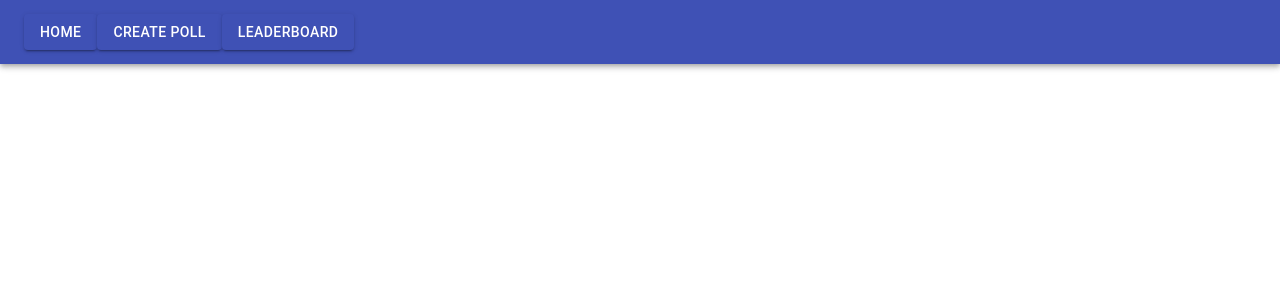
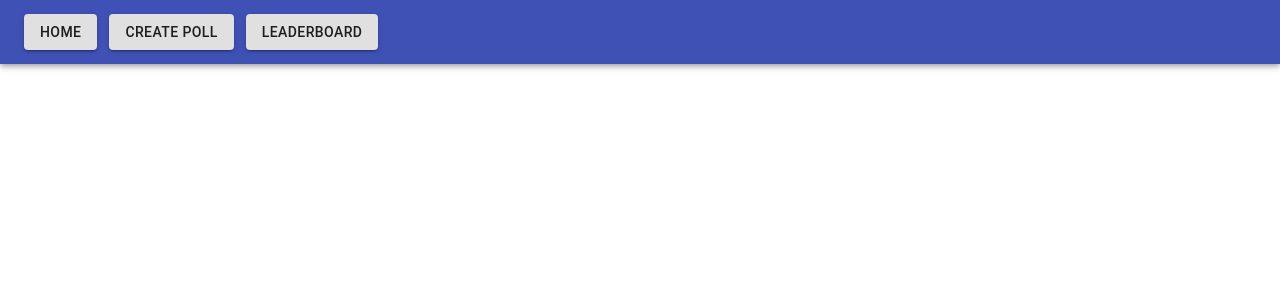
Before and after one commit to DjRAST/udacity-react-would-you-rather, a React (Create React App) app: page /login in a window 1280 px wide. Shown: the top 300 px of the page. Built offline with nearby package versions, Linux system fonts and the light colour scheme.

Commit message:
Added logout button & basic auth redux reducer

```diff
--- /dev/null
+++ b/src/actions/auth.js
@@ -0,0 +1,11 @@
+export const LOGIN = 'LOGIN'
+export const LOGOUT = 'LOGOUT'
+
+export const login = (id) => ({
+  type: LOGIN,
+  id
+})
+
+export const logout = () => ({
+  type: LOGOUT,
+})
--- a/src/components/HeaderNav.js
+++ b/src/components/HeaderNav.js
@@ -1,17 +1,41 @@
-import React from 'react'
+import React, { Component, Fragment } from 'react'
+import { connect } from 'react-redux'
 // import { NavLink } from 'react-router-dom'
-import { AppBar, Button, Toolbar } from '@material-ui/core';
+import { styled } from '@material-ui/core/styles'
+import { AppBar, Button, Toolbar } from '@material-ui/core'
+import { logout } from '../actions/auth'
 
-export default function HeaderNav () {
-  return (
-    <AppBar position="static">
-      <Toolbar>
-        <Button color="primary" variant="contained">Home</Button>
-        <Button color="primary" variant="contained">Create Poll</Button>
-        <Button color="primary" variant="contained">Leaderboard</Button>
-      </Toolbar>
-    </AppBar>
+const HeaderButton = styled(Button)({
+  marginRight: 12,
+})
 
+const LogoutButton = styled(Button)({
+  position: 'absolute',
+  right: 24,
+})
+
+class HeaderNav extends Component {
+  onLogout = () => {
+    // TODO: dispatch asynchronous logout action
+    this.props.dispatch(logout())
+  }
+
+  render () {
+    const { auth } = this.props
+
+    return (
+      <AppBar position="static">
+        <Toolbar>
+          <HeaderButton variant="contained">Home</HeaderButton>
+          <HeaderButton variant="contained">Create Poll</HeaderButton>
+          <HeaderButton variant="contained">Leaderboard</HeaderButton>
+          { auth && (
+            <LogoutButton variant="contained" onClick={this.onLogout}>Logout</LogoutButton>
+          )}
+        </Toolbar>
+      </AppBar>
+    )
+  }
 
     // <nav className='nav'>
     //   <ul>
@@ -27,5 +51,12 @@ export default function HeaderNav () {
     //     </li>
     //   </ul>
     // </nav>
-  )
 }
+
+function mapStateToProps ({ auth }) {
+  return {
+    auth
+  }
+}
+
+export default connect(mapStateToProps)(HeaderNav)
--- a/src/index.js
+++ b/src/index.js
@@ -1,11 +1,18 @@
 import React from 'react'
 import ReactDOM from 'react-dom'
+import { createStore } from 'redux'
+import { Provider } from 'react-redux'
 import './index.css'
+
+import rootReducer from './reducers'
+import middleware from './middleware'
 import App from './components/App'
 
+const store = createStore(rootReducer, middleware)
+
 ReactDOM.render(
-  <React.StrictMode>
+  <Provider store={store}>
     <App />
-  </React.StrictMode>,
+  </Provider>,
   document.getElementById('root')
 );
--- /dev/null
+++ b/src/middleware/index.js
@@ -0,0 +1,6 @@
+import { applyMiddleware } from 'redux'
+import thunk from 'redux-thunk'
+
+export default applyMiddleware(
+  thunk,
+)
--- /dev/null
+++ b/src/reducers/auth.js
@@ -0,0 +1,12 @@
+import {LOGIN, LOGOUT} from '../actions/auth'
+
+export default (state = null, action) => {
+  switch (action.type) {
+    case LOGIN:
+      return action.id
+    case LOGOUT:
+      return null
+    default:
+      return state
+  }
+}
--- /dev/null
+++ b/src/reducers/index.js
@@ -0,0 +1,6 @@
+import { combineReducers } from 'redux'
+import auth from './auth'
+
+export default combineReducers({
+  auth,
+})
```
